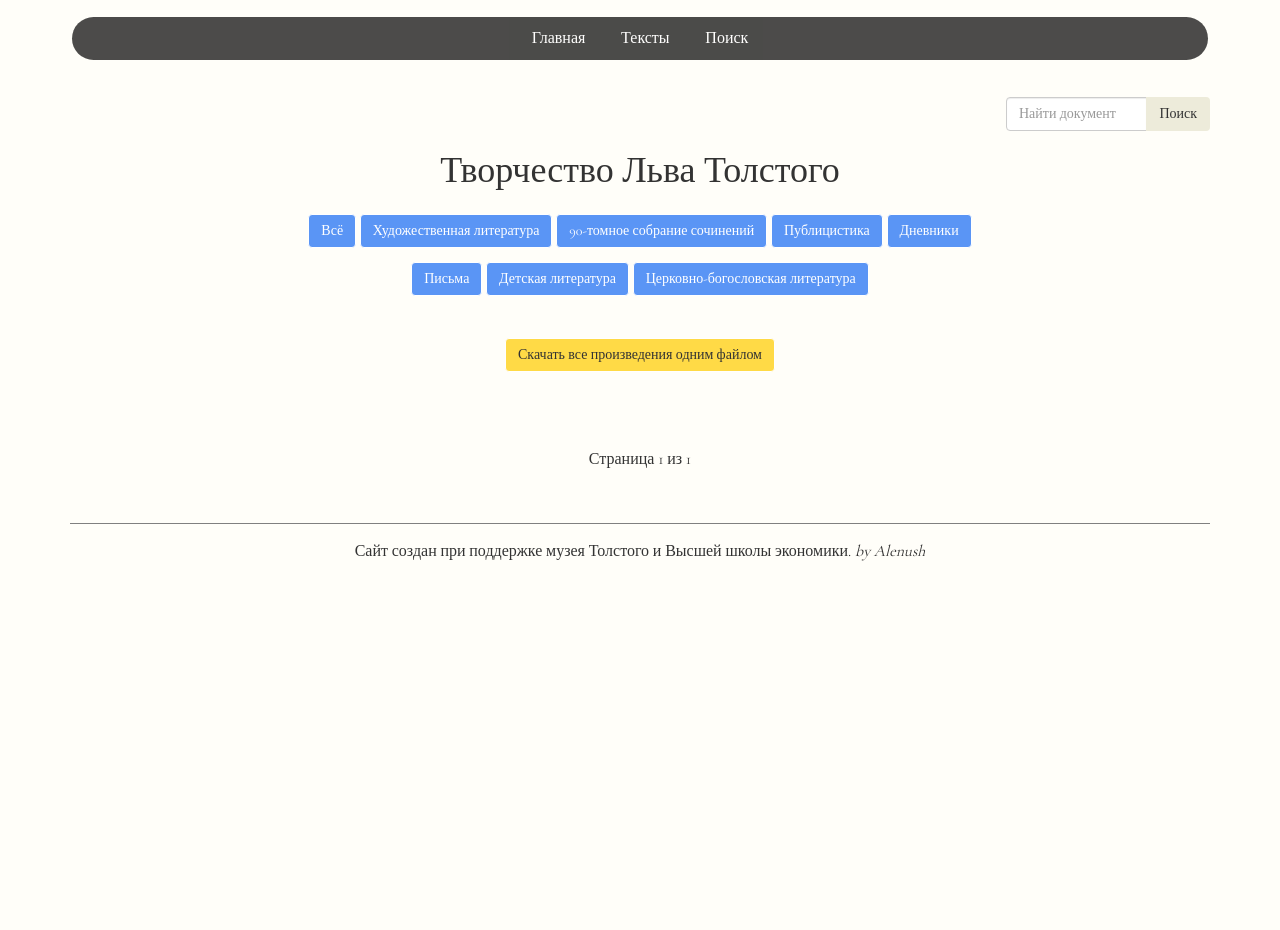
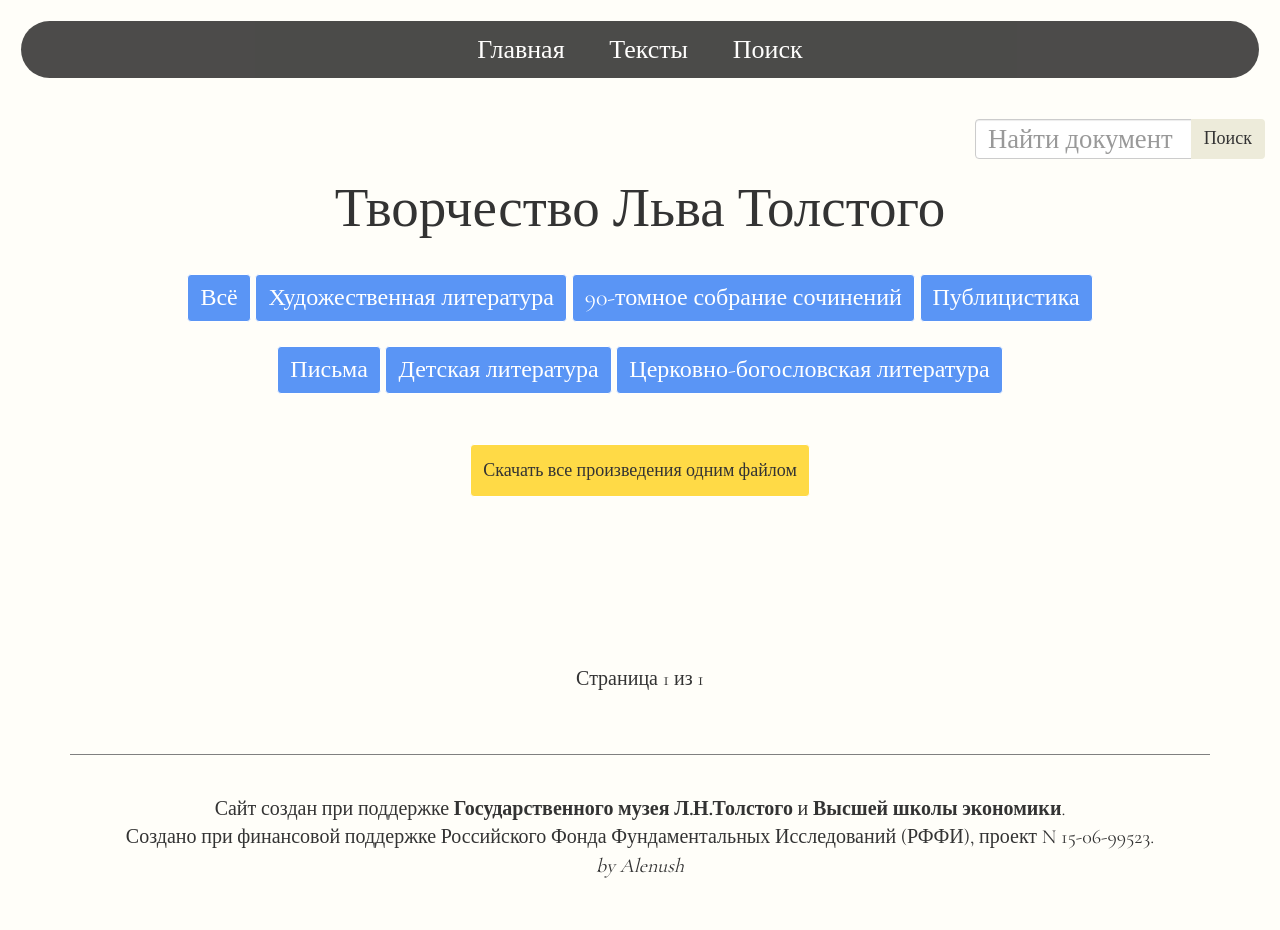
Before and after one commit to Alenush/tolstoy_search, a Django app: page /tolstoy/data/ in a window 1280 px wide. Before the commit the page ends 561 px from the top, so only its background shows below. Run offline with Django 3.2, Linux system fonts and the light colour scheme; data that the repository does not hold is empty; parts of the project's set-up code (start-up, migrations or seed data) failed here and were passed over; some libraries are stand-ins or nearby versions.

Commit message:
Restyle everything. Font and layers ok

```diff
--- a/leo_tolstoy/static/leo_tolstoy/css/styles.css
+++ b/leo_tolstoy/static/leo_tolstoy/css/styles.css
@@ -1,11 +1,12 @@
 * {
     font-family: 'Cormorant Garamond', serif;
-    font-size: 12pt;
+    font-size: 15pt;
 }
 
-/*
- * Globals
- */
+h1 {
+    font-size:55px;
+}
+
 
 /* Links */
 a, a:focus, a:hover {
@@ -75,7 +76,7 @@ body {
 .masthead-nav > li > a {
   padding-right: 0;
   padding-left: 0;
-  font-size: 16px;
+  font-size: 26px;
   color: #fff;
   /*border-bottom: 1px solid transparent;*/
 }
@@ -136,37 +137,6 @@ body {
 }
 
 
-/*
- * Affix and center
-
-
-@media (min-width: 768px) {
-  .masthead {
-    position: fixed;
-    top: 0;
-  }
-  .mastfoot {
-    position: fixed;
-    bottom: 0;
-  }
-  .site-wrapper-inner {
-    vertical-align: middle;
-  }
-  .masthead,
-  .mastfoot,
-  .cover-container {
-    width: 100%;
-  }
-}
-@media (min-width: 992px) {
-  .masthead,
-  .mastfoot,
-  .cover-container {
-    width: 800px;
-  }
-}
-*/
-
 /* Buttons */
 
 .mybutton {
@@ -174,6 +144,7 @@ body {
     color: white;
     border: 1px solid #fff;
     margin-top: 1em;
+    font-size: larger;
 }
 .mybutton > a{
     color: white;
@@ -196,6 +167,8 @@ body {
   border: 1px solid #fff;
   text-align: center;
   margin-bottom: 1em;
+  font-size: large;
+  padding:0.7em;
 }
 
 
@@ -234,13 +207,14 @@ a.back-to-top {
 	border-radius: 30px;
 }
 
-.search_icon{
+.search_doc{
 	float: right;
 	width:20%;
 }
 
 .vol_button {
     background-color:#EDEBDA;
+    font-size:large;
 }
 
 .results_out{
@@ -252,7 +226,9 @@ a.back-to-top {
     margin-bottom: 1em;
 }
 
-.results_out h2 a{ color: #4285F4;}
+.results_out h2 a{
+    color: #4285F4;
+    font-size: 33pt;}
 
 .doc_results {
     padding: 1em;
@@ -265,3 +241,8 @@ a.back-to-top {
 .all_works {
     padding-bottom: 2em;
 }
+
+.form-control {
+    height: 40pt;
+    font-size: 15pt;
+}
--- a/leo_tolstoy/static/leo_tolstoy/css/switch-toggle.css
+++ b/leo_tolstoy/static/leo_tolstoy/css/switch-toggle.css
@@ -184,7 +184,7 @@
       transition: all 0.12s ease-out; }
     .switch-ios.switch-toggle label {
       height: 2.4em;
-      color: #3333;
+      /*color: #3333;*/
       line-height: 2.4em;
       vertical-align: middle; }
   .switch-ios input:checked + label {
--- a/leo_tolstoy/templates/data.html
+++ b/leo_tolstoy/templates/data.html
@@ -10,11 +10,11 @@
             <div class="container-fluid">
 
             <div class="row">
-             <form id="search_doc" action="{% url 'find_doc' %}" method="POST" class="search_icon">
+             <form id="search_doc" action="{% url 'find_doc' %}" method="POST">
                 {% csrf_token %}
-                    <div class="col-sm-12">
+                    <div class="col-xs-12 col-sm-3 col-sm-offset-9">
                     <div class="input-group">
-                      <input id="query" name='query' type="text" class="form-control" placeholder="Найти документ">
+                      <input id="query" name='query' type="text" style="font-size:20pt;height:1.5em" class="form-control" placeholder="Найти документ">
                       <span class="input-group-btn">
                         <button id='search_ok' class="btn vol_button" type="submit">Поиск</button>
                       </span>
@@ -24,7 +24,7 @@
             </div>
 
             <div>
-            <h1>Творчество Льва Толстого</h1>
+            <h1 style="font-size:55px">Творчество Льва Толстого</h1>
             </div>
             <div class="col-sm-12">
 
@@ -32,7 +32,6 @@
                 <a href="{% url 'chud' %}"><button id="chud" class="btn mybutton">Художественная литература</button></a>
                 <a href="{% url 'volums' %}"><button id="volums" class="btn mybutton">90-томное собрание сочинений</button></a>
                 <a href="{% url 'public' %}"><button id="public" class="btn mybutton">Публицистика</button></a>
-                <a href="{% url 'diaries' %}"><button id="diaries" class="btn mybutton">Дневники</button></a>
             </div>
             <div class="col-sm-12">
                 <a href="{% url 'letters' %}"><button id="letters" class="btn mybutton">Письма</button></a>
@@ -87,7 +86,7 @@
 
                 {% if works.paginator %}
 
-                    <div class="pagination">
+                    <div class="pagination" style="padding-top:4em;">
                         <span class="step-links">
                             {% if works.has_previous %}
                                 <a href="?page={{ works.previous_page_number }}"><< </a>
--- a/leo_tolstoy/templates/fish_template.html
+++ b/leo_tolstoy/templates/fish_template.html
@@ -18,7 +18,7 @@
 {% load staticfiles %}
 <body style="background-color:#fffef9">
 <!-- #fbfbf5 -->
-<div class="container">
+<div class="container-fluid">
 
     <div class="row">
 
@@ -47,10 +47,11 @@
          <a href="#" class="back-to-top">Up</a>
 
           <div class="container">
-            <div class="footnote">
-              <p>Сайт создан при поддержке музея Толстого и <a href="https://hse.ru">Высшей школы экономики</a>.
-                  <em><a href="https://vk.com/alenusch93">by Alenush</a></em></p>
-            </div>
+            <div class="footnote" style="padding:2em">
+             <p>Сайт создан при поддержке <b>Государственного музея Л.Н.Толстого</b> и <b><a href="https://hse.ru">Высшей школы экономики</a></b>.<br>
+            Создано при финансовой поддержке Российского Фонда Фундаментальных Исследований (РФФИ), проект N 15-06-99523.<br>
+            <em><a href="https://vk.com/alenusch93">by Alenush</a></em>
+            </p>
           </div>
 
     </div>
--- a/leo_tolstoy/urls.py
+++ b/leo_tolstoy/urls.py
@@ -12,7 +12,6 @@ urlpatterns = [
 
     url(r'data/volums/$', views.show_volums, name='volums'),
     url(r'data/public/$', views.show_public, name='public'),
-    url(r'data/diaries/$', views.show_diaries, name='diaries'),
     url(r'data/letters/$', views.show_letters, name='letters'),
     url(r'data/children/$', views.show_children, name='children'),
     url(r'data/church/$', views.show_church, name='church'),
--- a/leo_tolstoy/views.py
+++ b/leo_tolstoy/views.py
@@ -72,12 +72,6 @@ def show_public(request):
     except EmptyPage:
         public_works = paginator.page(paginator.num_pages)
     return render(request, 'data.html', {"works": public_works})
-
-def show_diaries(request):
-    diaries = set()
-    for works in TeiWorks.objects.filter(sphere='дневники и записные книжки'):
-        diaries.add(works)
-    return render(request, 'data.html', {"works": diaries})
 
 def show_letters(request):
     letters = set()
@@ -290,6 +284,8 @@ def search_big(request):
                                                                 'len': len(docs)})
             else:
                 return redirect('/tolstoy/search/')
+    else:
+        return redirect('/tolstoy/search/')
 
 def ajax_test(request):
         email = request.GET.get('email', None)
@@ -329,11 +325,14 @@ def take_data_from_lemma(doc):
 
 def search_lemma(request):
     query_to_search = request.POST.get('search_input', '')
-    print("Whole", query_to_search)
-    words = [word.strip(punctuation + '- ').lower() for word in query_to_search.split() if word != '']
-    lemmas = [analyzer.parse(word)[0].normal_form for word in words]
-    documents = find_lemmas_docs(lemmas)
-    snippets = [take_data_from_lemma(doc) for doc in documents]
-    return render(request, 'text_search_out.html', {'res_docs': snippets,
-                                                        'query': query_to_search,
-                                                        'len': len(documents)})
+    if query_to_search:
+        print("Whole", query_to_search)
+        words = [word.strip(punctuation + '- ').lower() for word in query_to_search.split() if word != '']
+        lemmas = [analyzer.parse(word)[0].normal_form for word in words]
+        documents = find_lemmas_docs(lemmas)
+        snippets = [take_data_from_lemma(doc) for doc in documents]
+        return render(request, 'text_search_out.html', {'res_docs': snippets,
+                                                            'query': query_to_search,
+                                                            'len': len(documents)})
+    else:
+        return redirect('/tolstoy/search/')
--- a/tolstoy_search/__init__.py
+++ b/tolstoy_search/__init__.py
@@ -1,5 +1,5 @@
-from __future__ import absolute_import
+#from __future__ import absolute_import
 
 # This will make sure the app is always imported when
 # Django starts so that shared_task will use this app.
-from .celery import app as celery_app
+#from .celery import app as celery_app
```
Also changed, not shown: leo_tolstoy/static/leo_tolstoy/css/main_style.css (+8 -2 lines), leo_tolstoy/templates/index.html (+78 -3 lines), leo_tolstoy/templates/meta_search_out.html (+5 -5 lines), leo_tolstoy/templates/search.html (+6 -6 lines), leo_tolstoy/templates/text_search_out.html (+10 -9 lines), tolstoy_search/settings.py (+10 -10 lines).
